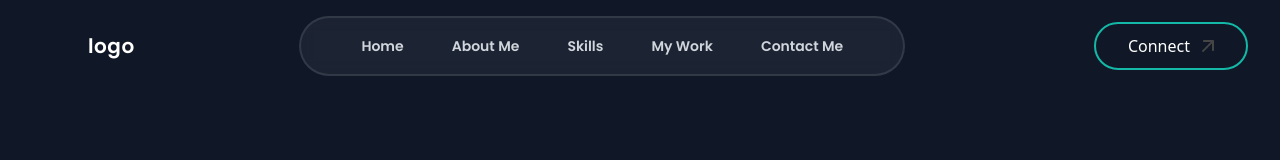
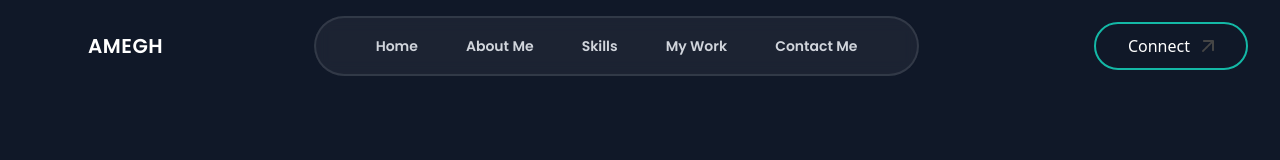
Before and after one commit to AmeghM/Portfolio, a plain HTML site: page index.html in a window 1280 px wide. Shown: the top 160 px of the page. Drawn offline with nearby package versions, Linux system fonts and the light colour scheme.

Commit message:
Update index.html

```diff
--- a/index.html
+++ b/index.html
@@ -78,7 +78,7 @@
   <nav class="px-5 lg:px-8 py-4 flex items-center justify-between bg-transparent">
     <!-- Logo -->
     <a href="#home" class="ml-4 md:ml-14 text-white font-poppins text-xl font-semibold tracking-wide">
-      logo
+      AMEGH
     </a>
 
     <!-- Desktop menu -->
```
